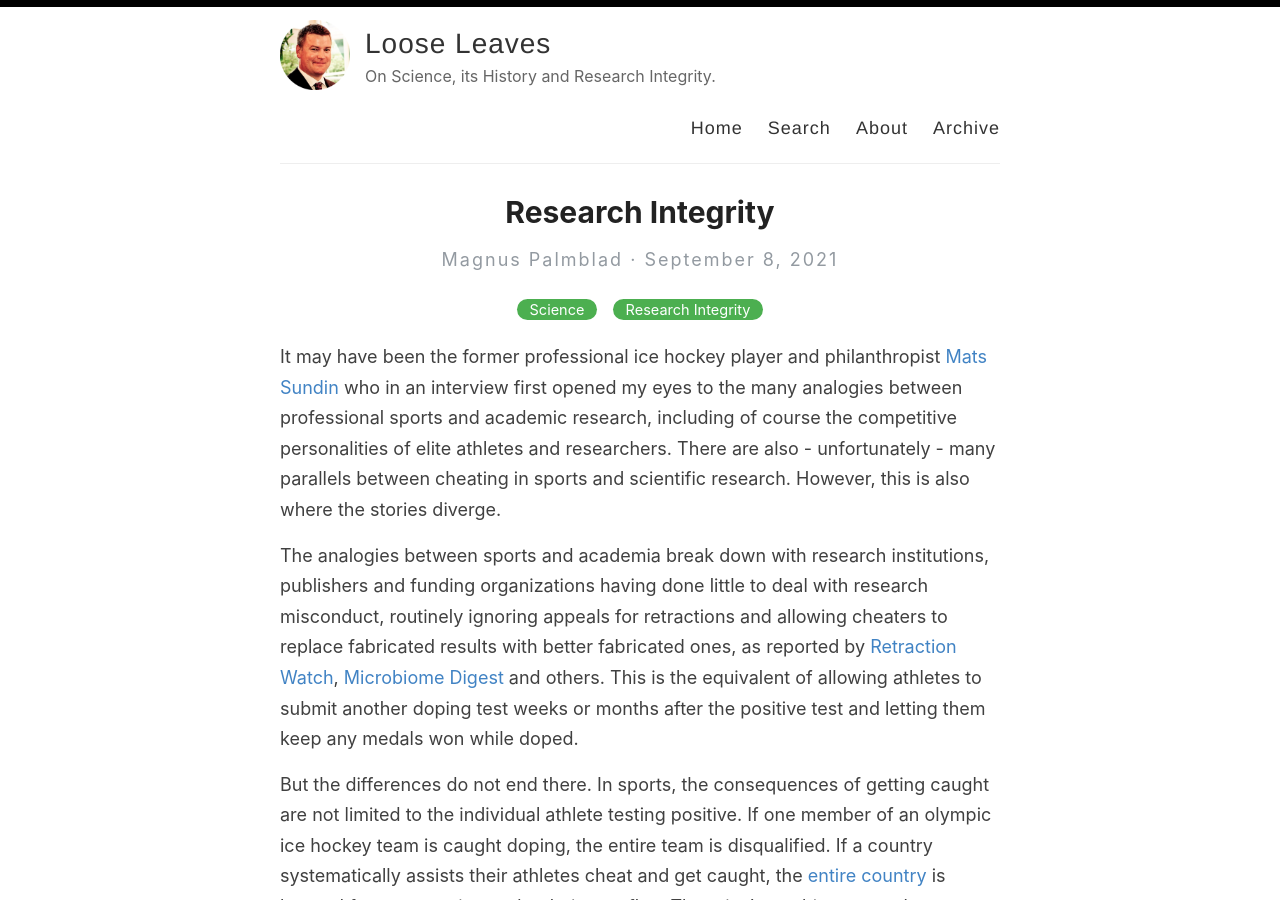
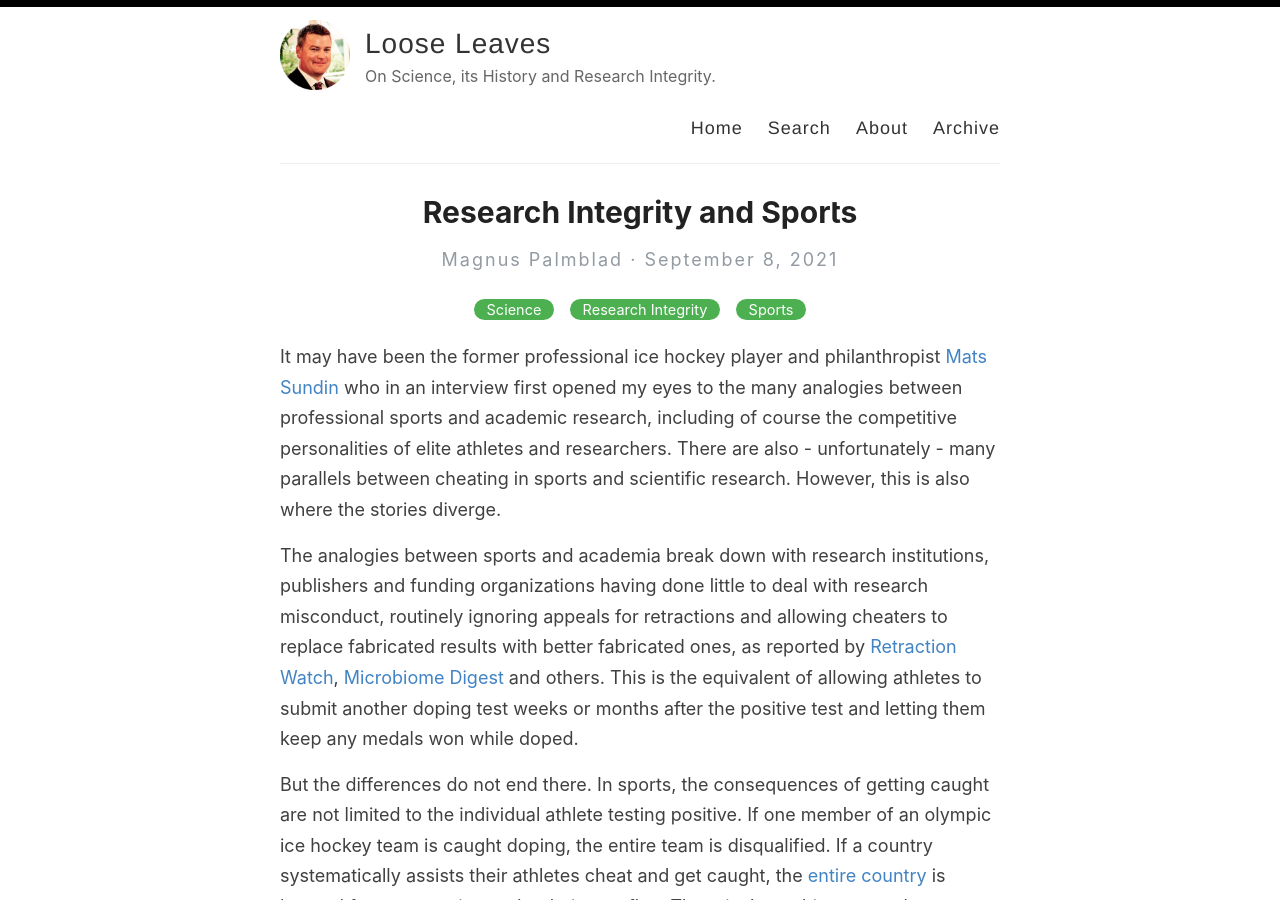
Before and after one commit to amitmerchant1990/reverie, a Jekyll site: the page built from _posts/2021-09-08-Research_Integrity_and_Sports.md, in a window 1280 px wide and 900 px high. Built offline with Jekyll 4.4.1, drawn with Linux system fonts in a browser that asks for light colours.

Commit message:
Update and rename 2021-09-08-Research_Integrity.md to 2021-09-08-Research_Integrity_and_Sports.md

```diff
--- a/_posts/2021-09-08-Research_Integrity.md
+++ b/_posts/2021-09-08-Research_Integrity_and_Sports.md
@@ -1,7 +1,7 @@
 ---
 layout: post
-title:  Research Integrity
-categories: [Science, Research Integrity]
+title:  Research Integrity and Sports
+categories: [Science, Research Integrity, Sports]
 excerpt: It may have been the former professional ice hockey player and philanthropist Mats Sundin who in an interview first opened my eyes to the many analogies between professional sports and academic research, including of course the competitive personalities of elite athletes and researchers. There are also - unfortunately - many parallels between cheating in sports and scientific research. However, this is also where the stories diverge.
 ---
 
```
